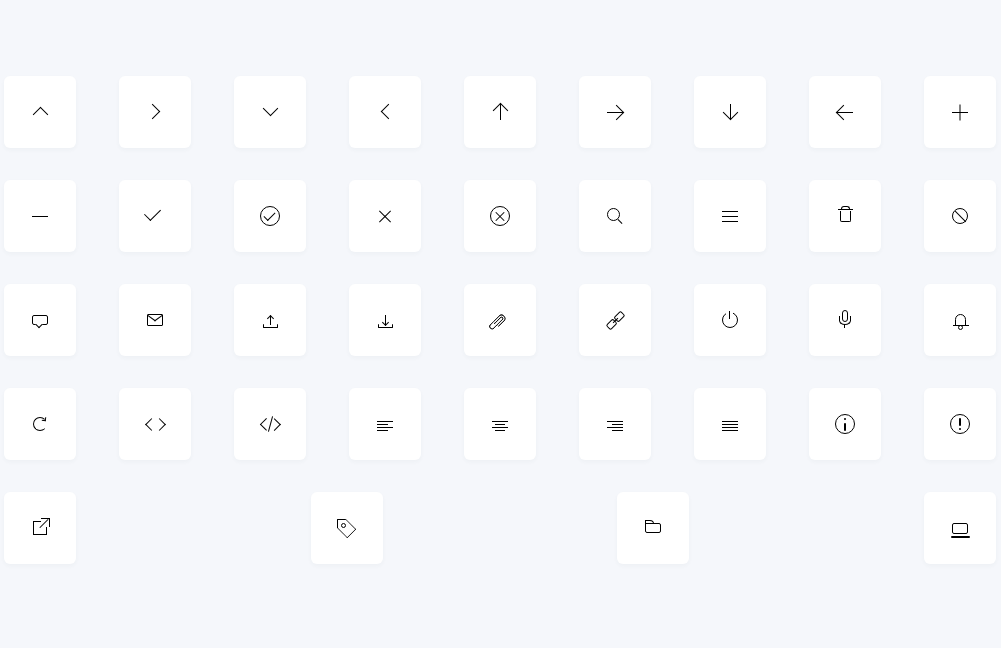
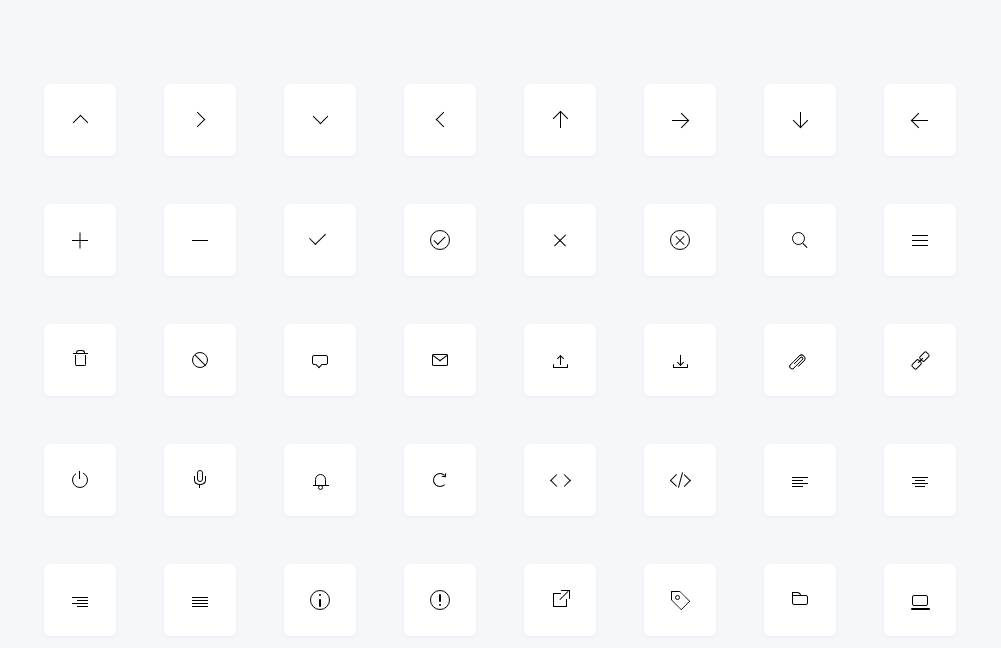
Before and after one commit to IVORY-UI/ivcon, a website: page demo/index.html in a window 1280 px wide. Shown: the whole page, without its empty margins (140-1141 px from the left). Drawn offline with Linux system fonts and the light colour scheme.

Commit message:
Updated demo styling

```diff
--- a/demo/demo.css
+++ b/demo/demo.css
@@ -50,7 +50,7 @@ body {
   position: relative;
   display: block;
   width: 100%;
-  max-width: 1024px;
+  max-width: 960px;
   margin: 0 auto;
   padding: 60px 0;
 }
@@ -66,7 +66,7 @@ body {
   align-items: center;
   width: 72px;
   height: 72px;
-  margin: 1em;
+  margin: 1.5em;
   background-color: #FFFFFF;
   border-radius: 6px;
   box-shadow: rgba(53,64,82,.04) 0 2px 4px 0;
```
